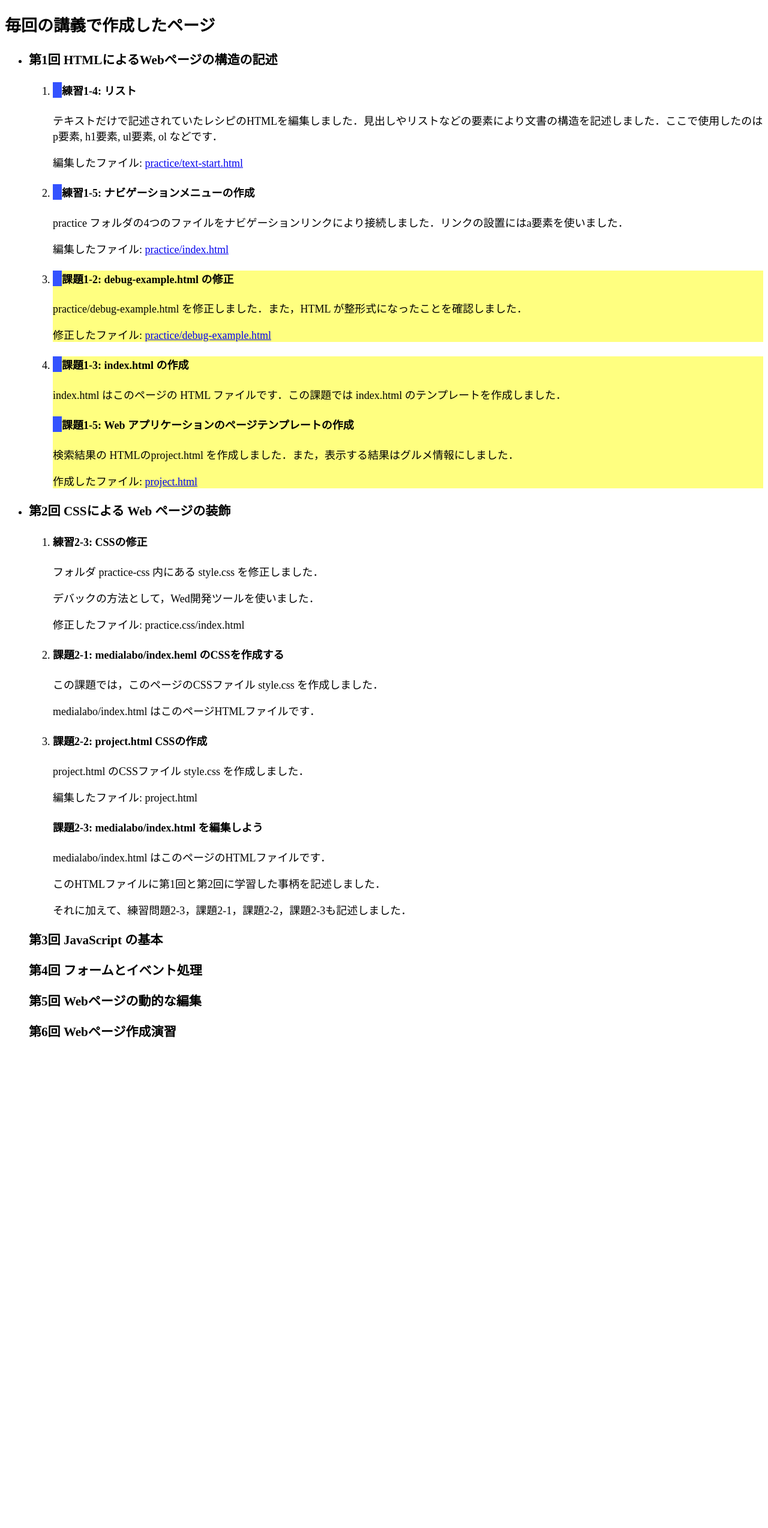
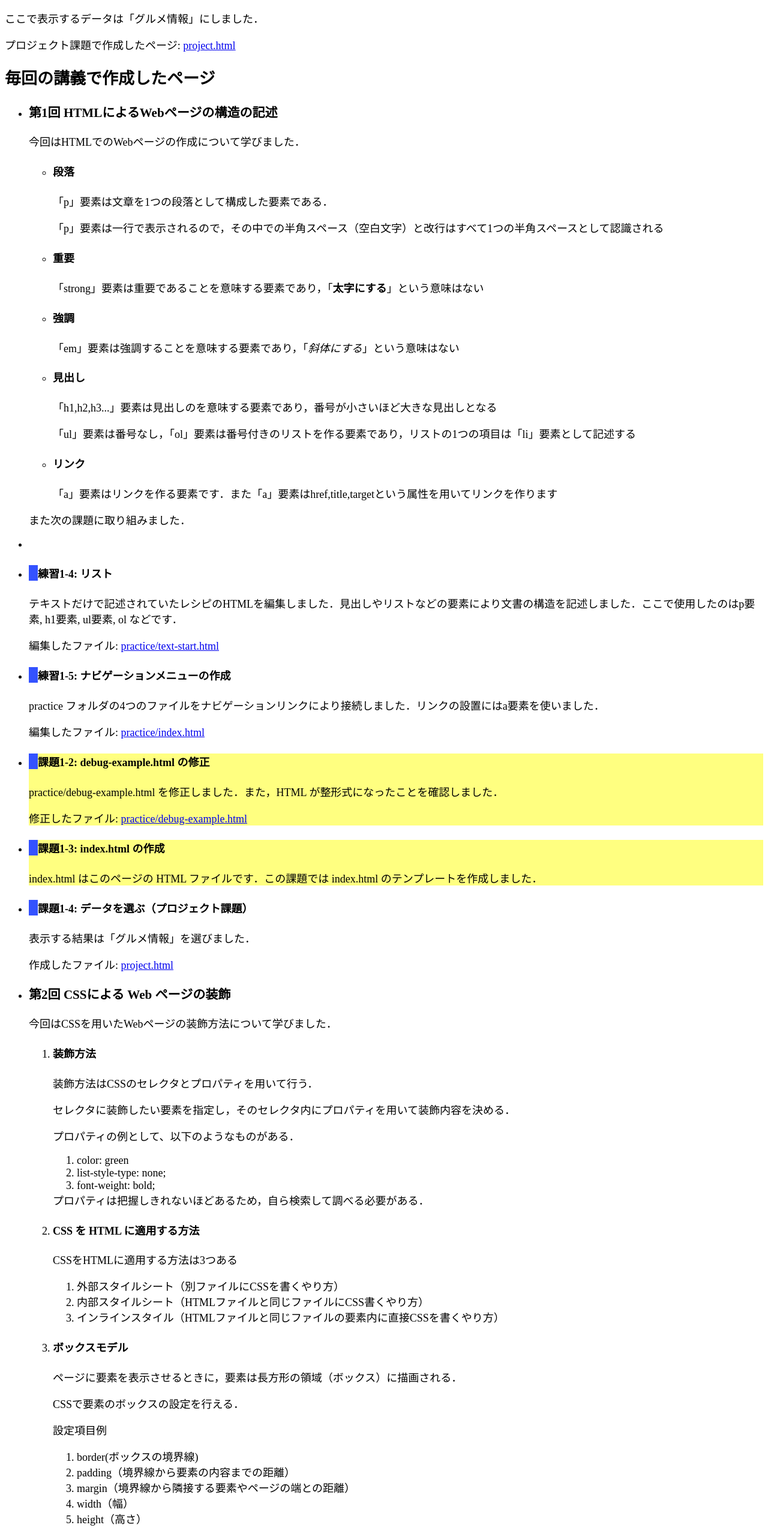
Before and after one commit to G184882021/medialabo, a plain HTML site: page index.html in a window 1280 px wide. Shown: the part 250-2797 px from the top of the page at 60% size. Before the commit the page ends 2004 px from the top, so only its background shows below. Drawn offline with Linux system fonts and the light colour scheme.

Commit message:
宿題①

```diff
--- a/index.html
+++ b/index.html
@@ -9,12 +9,40 @@
     <h1>「Webコンテンツ作成」の成果</h1>
     <h2>本テーマの学習目的</h2>
     <h2>プロジェクト課題について</h2>
+    <p>プロジェクト課題では、自身で考えたWeb アプリケーションの作成を実施する．</p>
+    <p>ここで表示するデータは「グルメ情報」にしました．</p>
     <p>プロジェクト課題で作成したページ: <a href="project.html">project.html</a></p>
     <h2>毎回の講義で作成したページ</h2>
     <ul>
       <li>
         <h3>第1回 HTMLによるWebページの構造の記述</h3>
-        <ol>
+        <p>今回はHTMLでのWebページの作成について学びました．</p>
+        <ul>
+          <li>
+            <h4>段落</h4>
+            <p>「p」要素は文章を1つの段落として構成した要素である．</p>
+            <p>「p」要素は一行で表示されるので，その中での半角スペース（空白文字）と改行はすべて1つの半角スペースとして認識される</p>
+          </li>
+          <li>
+            <h4>重要</h4>
+            <p>「strong」要素は重要であることを意味する要素であり，「<strong>太字にする</strong>」という意味はない</p>
+          </li>
+          <li>
+            <h4>強調</h4>
+            <p>「em」要素は強調することを意味する要素であり，「<em>斜体にする</em>」という意味はない</p>
+          </li>
+          <li>
+            <h4>見出し</h4>
+            <p>「h1,h2,h3...」要素は見出しのを意味する要素であり，番号が小さいほど大きな見出しとなる</p>
+            <p>「ul」要素は番号なし，「ol」要素は番号付きのリストを作る要素であり，リストの1つの項目は「li」要素として記述する</p>
+          </li>
+          <li>
+            <h4>リンク</h4>
+            <p>「a」要素はリンクを作る要素です．また「a」要素はhref,title,targetという属性を用いてリンクを作ります</p>
+          </li>
+        </ul>
+        <p>また次の課題に取り組みました．</p>
+        <li>
           <li>
             <h4 class = "yokosen">練習1-4: リスト</h4>
             <p>テキストだけで記述されていたレシピのHTMLを編集しました．見出しやリストなどの要素により文書の構造を記述しました．ここで使用したのはp要素, h1要素, ul要素, ol などです．</p>
@@ -33,20 +61,69 @@
           <li class = "special">
             <h4 class = "yokosen">課題1-3: index.html の作成</h4>
             <p>index.html はこのページの HTML ファイルです．この課題では index.html のテンプレートを作成しました．</p>
-            <h4 class = "yokosen">課題1-5: Web アプリケーションのページテンプレートの作成</h4>
-            <p>検索結果の HTMLのproject.html を作成しました．また，表示する結果はグルメ情報にしました．</p>
+          </li>
+          <li>
+            <h4 class = "yokosen">課題1-4: データを選ぶ（プロジェクト課題）</h4>
+            <p>表示する結果は「グルメ情報」を選びました．</p>
             <p>作成したファイル: <a href="project.html" title="project.htmlへのリンク" target="_blank">project.html</a></p>
           </li>
         </ol>
       </li>
       <li>
         <h3>第2回 CSSによる Web ページの装飾</h3>
+        <p>今回はCSSを用いたWebページの装飾方法について学びました．</p>
+        <ol>
+          <li>
+            <h4>装飾方法</h4>
+            <p>装飾方法はCSSのセレクタとプロパティを用いて行う．</p>
+            <p>セレクタに装飾したい要素を指定し，そのセレクタ内にプロパティを用いて装飾内容を決める．</p>
+            <p>プロパティの例として、以下のようなものがある．</p>
+            <ol>
+              <li>color: green</li>
+              <li>list-style-type: none;</li>
+              <li>font-weight: bold;</li>
+            </ol>
+            プロパティは把握しきれないほどあるため，自ら検索して調べる必要がある．
+          </li>
+          <li>
+            <h4>CSS を HTML に適用する方法</h4>
+            <p>CSSをHTMLに適用する方法は3つある</p>
+            <ol>
+              <li>外部スタイルシート（別ファイルにCSSを書くやり方）</li>
+              <li>内部スタイルシート（HTMLファイルと同じファイルにCSS書くやり方）</li>
+              <li>インラインスタイル（HTMLファイルと同じファイルの要素内に直接CSSを書くやり方）</li>
+            </ol>
+          </li>
+          <li>
+            <h4>ボックスモデル</h4>
+            <p>ページに要素を表示させるときに，要素は長方形の領域（ボックス）に描画される．</p>
+            <p>CSSで要素のボックスの設定を行える．</p>
+            <p>設定項目例</p>
+            <ol>
+              <li>border(ボックスの境界線)</li>
+              <li>padding（境界線から要素の内容までの距離）</li>
+              <li>margin（境界線から隣接する要素やページの端との距離）</li>
+              <li>width（幅）</li>
+              <li>height（高さ）</li>
+              <li>background（背景）</li>
+            </ol>
+          </li>
+
+          <li>
+            <h4>レイアウト</h4>
+            <p>ページ全体のレイアウトを大きく変更することが可能</p>
+            <p>フレックスボックス，グリッドレイアウト，フロートを用いる．</p>
+          </li>
+        </ol>
+        <p>また次の課題に取り組みました．</p>
+
+
         <ol>
           <li>
             <h4>練習2-3: CSSの修正</h4>
             <p>フォルダ practice-css 内にある style.css を修正しました．</p>
             <p>デバックの方法として，Wed開発ツールを使いました．</p>
-            <p>修正したファイル: practice.css/index.html</p>
+            <p>修正したファイル: <a href="practice-css/index.html" title="practice-css/index.htmlへのリンク" target="_blank">practice-css/index.html</a></p>
           </li>
           <li>
             <h4>課題2-1: medialabo/index.heml のCSSを作成する</h4>
@@ -56,12 +133,12 @@
           <li>
             <h4>課題2-2: project.html CSSの作成</h4>
             <p>project.html のCSSファイル style.css を作成しました．</p>
-            <p>編集したファイル: project.html</p>
+            <p>編集したファイル: <a href="project.html" title="project.htmlへのリンク" target="_blank">project.html</a></p>
           </li>
           <h4>課題2-3: medialabo/index.html を編集しよう</h4>
+          <p>>medialabo/index.htmlに第1回と第2回に学習した事柄を記述しました．</p>
+          <p>それに加えて、練習問題2-3，課題2-1，課題2-2，課題2-3も記述しました．</p>
           <p>medialabo/index.html はこのページのHTMLファイルです．</p>
-          <p>このHTMLファイルに第1回と第2回に学習した事柄を記述しました．</p>
-          <p>それに加えて、練習問題2-3，課題2-1，課題2-2，課題2-3も記述しました．</p>
         </ol>
       </li>
       <h3>第3回 JavaScript の基本</h3>
--- /dev/null
+++ b/style2.css
@@ -0,0 +1,48 @@
+header, footer {
+    background-color: rgba(16, 36, 124, 0.753);
+    height: 2em;
+    padding: 2em;
+  }
+
+  main{
+
+  }
+
+  .circle{
+    width: 70px;
+    height: 30px;
+    border-radius: 50px;
+    background: #a5e3ff;
+    position:relative;
+}
+
+h5{
+    margin-top: 0px;
+    margin-bottom: 0px;
+
+    position:absolute;
+    width: 100%;
+    left: 0;
+    top: calc(50% - 25px);
+    text-align: center;
+    color: darkblue;
+    line-height: 30px;
+}
+
+main h1{
+    margin-top: 5px;
+    margin-bottom: 5px;
+    font-size: 50px;
+}
+
+h2{
+    border-bottom:rgba(229, 229, 230, 0.753) solid;
+}
+
+.delete-marker {
+    list-style: none;
+}
+
+.yokosen{
+    border-left: 4mm solid rgb(255, 217, 0);
+}
```
Also changed, not shown: project.html (+19 -11 lines).
